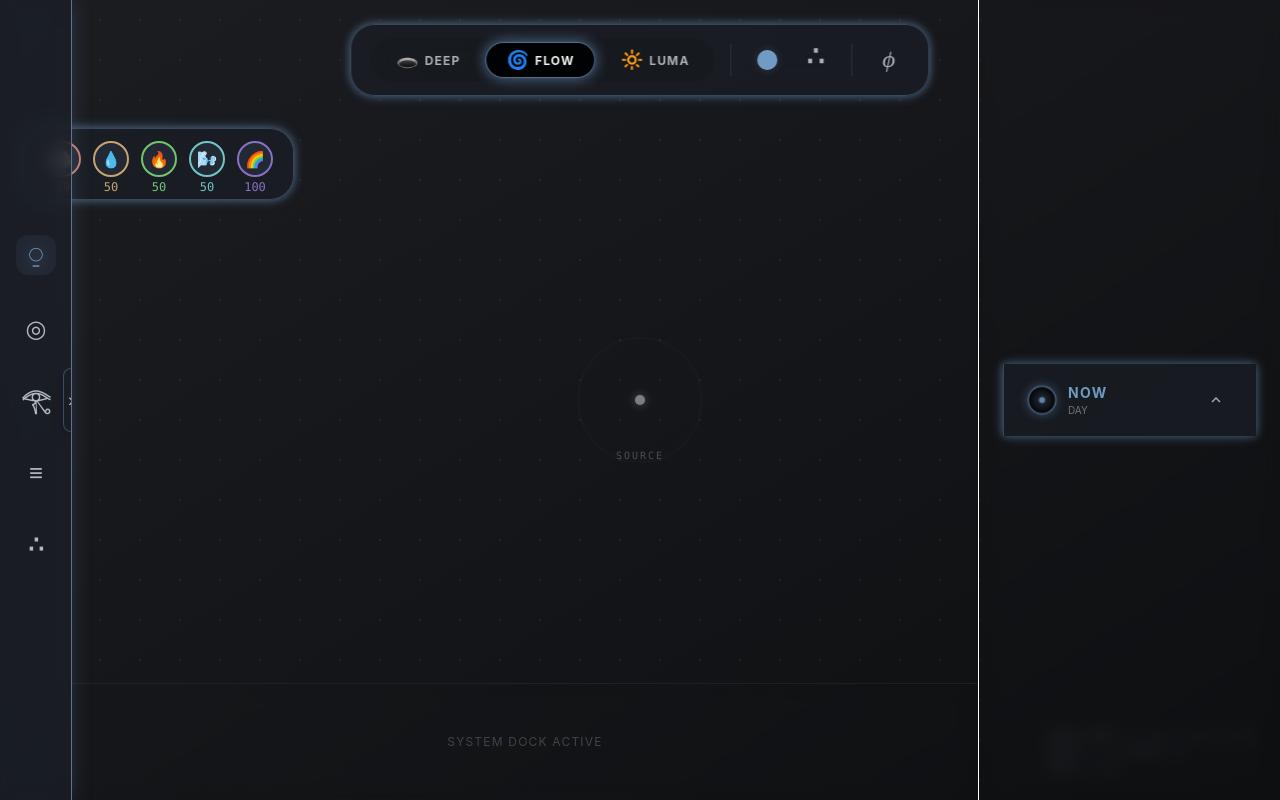
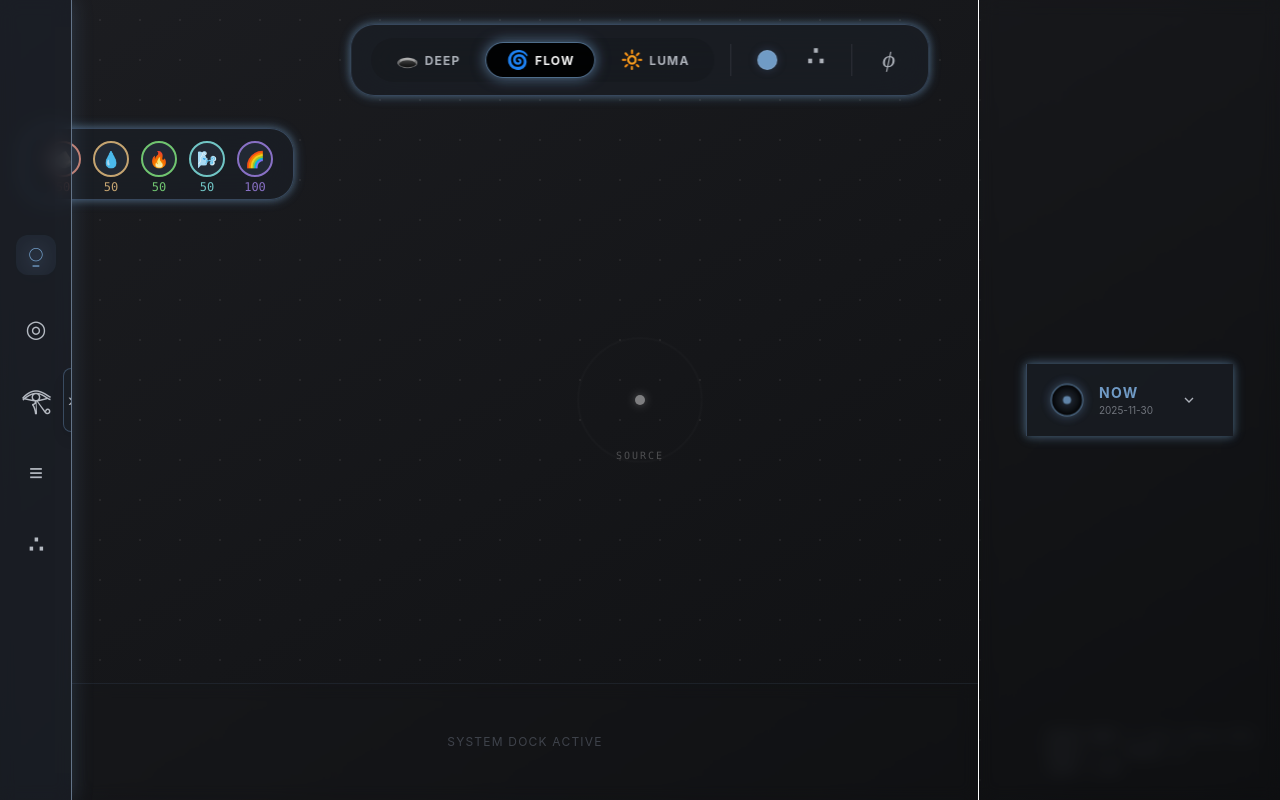
Before and after one commit to po-dzin/symbol-field-hud, a React (Vite) app: page / in a window 1280 px wide. Built offline with nearby package versions, Linux system fonts and the light colour scheme.

Commit message:
feat(temporal): integrate TimeChip into MainLayout

```diff
--- a/src/components/Layout/MainLayout.jsx
+++ b/src/components/Layout/MainLayout.jsx
@@ -11,15 +11,28 @@ import NodePropertiesWindow from '../Windows/NodePropertiesWindow';
 import AgentWindow from '../Modules/AgentWindow';
 
 import StatePanel from '../HUD/StatePanel'; // Import StatePanel
-import TimeSpiral from '../HUD/TimeSpiral'; // Import TimeSpiral
+import TimeChip from '../HUD/TimeChip'; // Import TimeChip
 import SystemDock from '../HUD/SystemDock'; // Import SystemDock
 import CoreWidget from '../HUD/CoreWidget'; // Import CoreWidget
 import XpSummaryPanel from '../HUD/XpSummaryPanel'; // Import XpSummaryPanel
 
 const MainLayout = () => {
     const { windows, activeTab, resetWindows, navRailWidth, isNavCollapsed } = useWindowStore();
-    const { mode } = useStateStore();
+    const { mode, temporal, setTimeWindow } = useStateStore();
     const { isUltraEnabled, toggleUltraMode } = useHarmonyStore();
+
+    // Temporal Dock handlers
+    const [isCalendarOpen, setIsCalendarOpen] = React.useState(false);
+
+    const handleScaleChange = (newKind) => {
+        const { defaultTimeWindow, now } = require('../utils/temporal');
+        const newWindow = defaultTimeWindow(newKind, now());
+        setTimeWindow(newWindow);
+    };
+
+    const handleOpenCalendar = () => {
+        setIsCalendarOpen(true);
+    };
 
     useEffect(() => {
         resetWindows();
@@ -176,9 +189,13 @@ const MainLayout = () => {
                 <SystemDock />
             </div>
 
-            {/* Right Dock - Time Spiral (Col 3) */}
-            <div className="relative z-[var(--z-trinity)] col-start-3 border-l border-os-glass-border bg-os-glass/5 backdrop-blur-sm">
-                <TimeSpiral />
+            {/* Right Dock - Temporal Dock (Col 3) */}
+            <div className="relative z-[var(--z-trinity)] col-start-3 border-l border-os-glass-border bg-os-glass/5 backdrop-blur-sm flex items-center justify-center">
+                <TimeChip
+                    timeWindow={temporal.timeWindow}
+                    onScaleChange={handleScaleChange}
+                    onOpenCalendar={handleOpenCalendar}
+                />
             </div>
 
             {/* GLOBAL LAYERS (Overlay everything) */}
```
